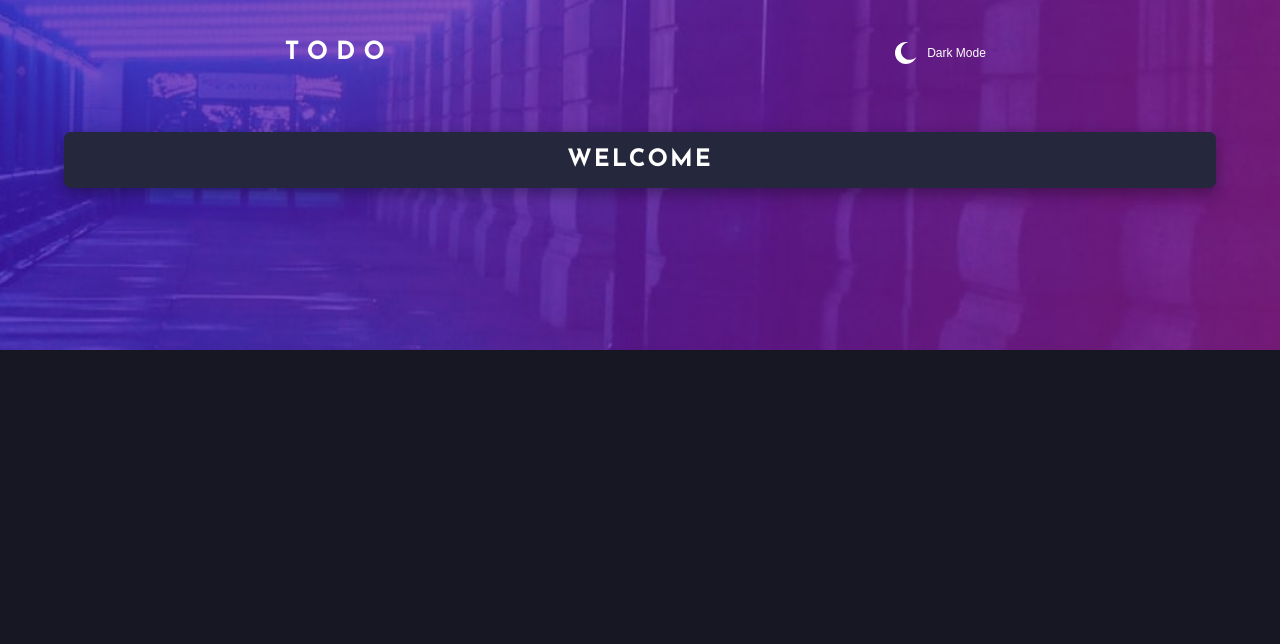
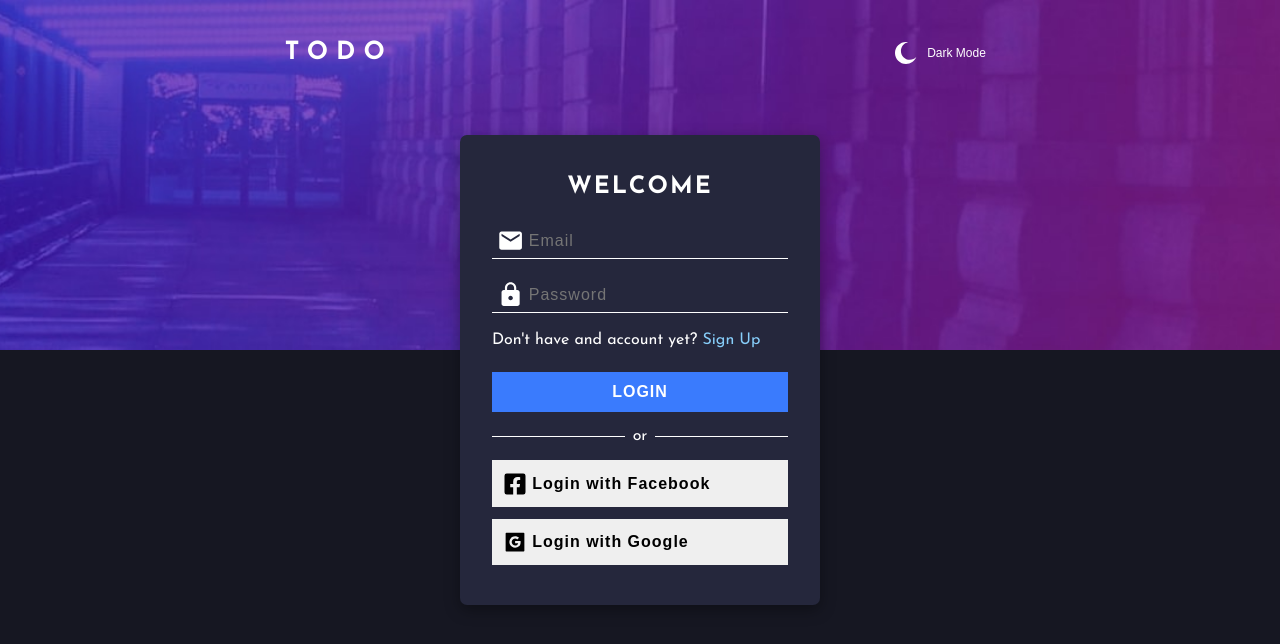
Before and after one commit to hatwell-jonel/react-todo-firebase, a React (Vite) app: page / in a window 1280 px wide. Shown: the top 644 px of the page. Built offline with nearby package versions, Linux system fonts and the light colour scheme; no server answers; the database is empty.

Commit message:
login ui

```diff
--- /dev/null
+++ b/src/components/FacebookButton.jsx
@@ -0,0 +1,18 @@
+import React from 'react'
+// import { UserAuth } from '../context/UserAuth'
+import { FaFacebookSquare } from 'react-icons/fa';
+
+function FacebookButton() {
+
+//   const {loginWithFacebook} = UserAuth();
+
+//   const handleFacebookLogin = async () => {
+//     await loginWithFacebook();
+//   }
+
+  return (
+      <button type='button' className='facebook-btn socialmed-btn'><FaFacebookSquare className='socialmed-btn-logo'/>Login with Facebook</button>
+  )
+}
+
+export default FacebookButton
--- /dev/null
+++ b/src/components/GoogleButton.jsx
@@ -0,0 +1,20 @@
+import React from 'react'
+// import { UserAuth } from '../context/UserAuth'
+import { AiFillGoogleSquare } from 'react-icons/ai';
+
+function GoogleButton() {
+
+  // const {loginWithGoogle, user} = UserAuth();
+
+  // const handleGoogleSignIn = async () => {
+  //     await loginWithGoogle();
+  // }
+
+  return (
+      <button type='button' className='socialmed-btn google-btn'>
+        <AiFillGoogleSquare className='socialmed-btn-logo' /> Login with Google
+        </button>
+  )
+}
+
+export default GoogleButton
--- a/src/pages/Login.jsx
+++ b/src/pages/Login.jsx
@@ -1,11 +1,56 @@
 import React from 'react'
+import { MdEmail, MdLock } from "react-icons/md";
+import { Link, useNavigate } from 'react-router-dom';
+import FacebookButton from '../components/FacebookButton';
+import GoogleButton from '../components/GoogleButton';
 
 function Login() {
+  const registrationPage = "/account-registration";
+
+
+  const handleSubmit = (e) => {
+    e.preventDefault();
+  }
+
+
   return (
-    <form className='auth_form'>
+    <form className='auth_form' onSubmit={handleSubmit}>
       <h2 className='auth_form-title'>WELCOME</h2>
 
+      <div className="auth_form_input">
+        <input
+          type="email"
+          placeholder="Email"
+          className='auth_form_input-field'
+          maxLength={40}
+        />
+        <MdEmail className="auth_form_input-icon" />
+      </div>
 
+      <div className="auth_form_input">
+        <input
+          type="password"
+          placeholder="Password"
+          className='auth_form_input-field'
+          maxLength={25}
+        />
+        <MdLock className="auth_form_input-icon" />
+      </div>
+
+      <div className="auth_form-registration">
+        <p>Don't have and account yet? <Link className='link' to={registrationPage}>Sign Up</Link></p>
+      </div>
+
+      <button type="submit" className='auth_form-btn'>Login</button>
+
+      <div className="auth_form-separator">
+        <p>or</p>
+      </div>
+
+      <div className="another-login">
+        <FacebookButton />
+        <GoogleButton />
+      </div>
     </form>
   )
 }
--- a/src/pages/Main.jsx
+++ b/src/pages/Main.jsx
@@ -69,7 +69,6 @@
 
 import React from 'react'
 
-import Header from "../components/Header"
 import TodoForm from "../components/TodoForm"
 import User from "../components/User"
 
--- a/src/styles/styles.scss
+++ b/src/styles/styles.scss
@@ -416,19 +416,154 @@
 }
 
 .auth_form{
-    position: absolute;
     width: 90%;
     border-radius: 7px;
     box-shadow: var(--box-shadow);
-    left: 50%;
-    top: 20%;
-    transform: translate(-50%, -50%);
     background-color: var(--background-form);
-    padding: 1rem;
+    padding: 2.5rem 2rem;
+    width: 360px;
+    margin: 60px auto 0px;
 
     &-title{
         color: var(--text-color);
         text-align: center;
         letter-spacing: 2px;
+        margin-bottom: 25px;
     }
+
+    &_input{
+        position: relative !important;
+        margin-bottom: 19px;
+
+        &-field{
+            outline: none;
+            border: 0;
+            font-size: 1rem !important;
+            width: 100%;
+            background-color: transparent;
+            padding: .5rem .5rem .5rem 2.3rem;
+            letter-spacing: 1px;
+
+            color: var(--text-color);
+            caret-color: var(--accent-blue);
+            border-bottom: 1px solid var(--text-color);
+
+            &:focus{
+                border-bottom: 3px solid var(--accent-blue) !important;
+            }
+
+            &:focus  ~ .auth_form_input-icon{
+                color: var(--accent-blue) !important;
+            }
+        }
+
+        &-icon{
+            position: absolute;
+            left: .3rem;
+            bottom: .3rem;
+            font-size: 1.7rem;
+            z-index: 99 !important;
+            color: var(--text-color);
+        }
+    }
+
+    &-registration{
+        color: var(--text-color);
+    }
+
+    &-btn{
+        outline: 0;
+        border: 0;
+        width: 100%;
+        background-color: var(--accent-blue);
+        padding: .7rem;
+        color: white;
+        margin-top: 1.5rem;
+        text-transform: uppercase;
+        letter-spacing: 1px;
+        font-weight: bold;
+        font-size: 16px;
+
+        &:hover{
+            background: linear-gradient(
+                to right,
+                hsl(192, 100%, 67%),
+                hsl(280, 87%, 65%)
+                );
+                color: white;
+
+                &-logo{
+                color: var(--accent-blue);
+            }
+        }
+    }
+
+    &-separator{
+        margin: 1rem 0;
+        p{
+            text-align: center;
+            position: relative;
+            color: var(--text-color);
+
+            &::before{
+                content: "";
+                position: absolute;
+                width: 45%;
+                height: 1px;
+                background-color: var(--text-color);
+                top: 50%;
+                left: 0;
+            }
+
+            &::after{
+                content: "";
+                position: absolute;
+                width: 45%;
+                height: 1px;
+                background-color: var(--text-color);
+                top: 50%;
+                right: 0;
+            }
+        }
+    }
+
 }
+
+.another-login{
+    display: flex;
+    flex-direction: column;
+    gap: 12px;
+
+    .socialmed-btn{
+        border: 0;
+        padding: .7rem;
+        width: 100%;
+        display: flex;
+        align-items: center;
+        gap: 5px;
+        font-size: 1rem;
+        letter-spacing: 1px;
+        font-weight: bold;
+
+
+        &:hover{
+            background: linear-gradient(
+                to right,
+                hsl(192, 100%, 67%),
+                hsl(280, 87%, 65%)
+              );
+              color: white;
+
+              &-logo{
+                color: var(--accent-blue);
+            }
+        }
+
+        &-logo{
+            font-size: 1.5rem;
+        }
+
+
+    }
+
+}
```
